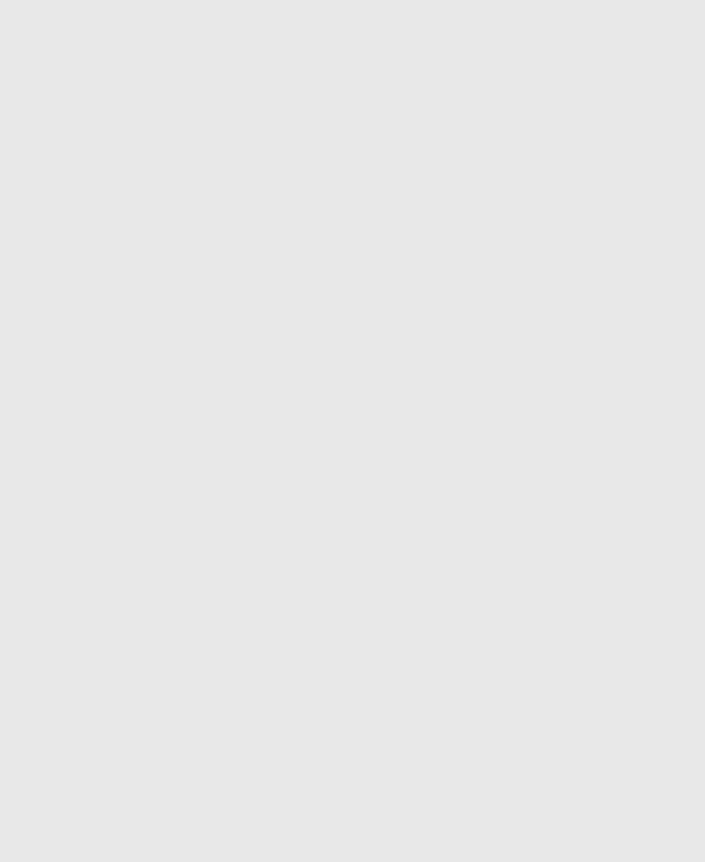
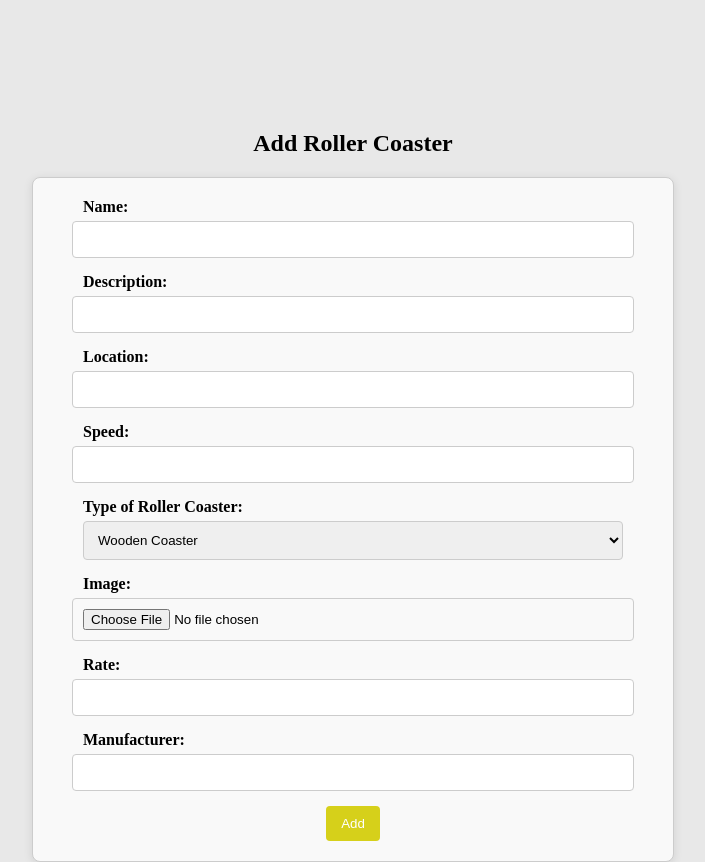
Before and after one commit to aldoseri99/Hackathon-Client, a React (Vite) app: page /about in a window 1280 px wide. Shown: the part 700-1562 px from the top of the page, without its empty margins (287-992 px from the left). Before the commit the page ends 810 px from the top, so only its background shows below. Built offline with nearby package versions, Linux system fonts and the light colour scheme.

Commit message:
Add page done

```diff
--- a/package.json
+++ b/package.json
@@ -9,6 +9,7 @@
     "preview": "vite preview"
   },
   "dependencies": {
+    "axios": "^1.7.7",
     "react": "^18.3.1",
     "react-dom": "^18.3.1",
     "react-router-dom": "^6.27.0"
--- a/src/App.css
+++ b/src/App.css
@@ -86,3 +86,51 @@ nav a {
   color: #555;
   max-width: 600px;
 }
+
+form {
+  max-width: 600px;
+  margin: 0 auto;
+  padding: 20px;
+  border: 1px solid #ccc;
+  border-radius: 8px;
+  background-color: #f9f9f9;
+  box-shadow: 0 2px 10px rgba(0, 0, 0, 0.1);
+}
+
+label {
+  display: block;
+  text-align: left;
+  margin-left: 30px;
+  margin-bottom: 5px;
+  font-weight: bold;
+}
+
+input,
+select {
+  width: 90%;
+  padding: 10px;
+  margin-bottom: 15px;
+  border: 1px solid #ccc;
+  border-radius: 4px;
+  transition: border-color 0.3s;
+}
+
+input[type="text"]:focus,
+select:focus {
+  border-color: #621708;
+  outline: none;
+}
+
+button {
+  padding: 10px 15px;
+  background-color: #d6d01a;
+  color: white;
+  border: none;
+  border-radius: 4px;
+  cursor: pointer;
+  transition: background-color 0.3s;
+}
+
+button:hover {
+  background-color: #639745;
+}
--- a/src/App.jsx
+++ b/src/App.jsx
@@ -1,10 +1,27 @@
-import { useState } from "react"
+import { useState, useEffect } from "react"
 import { Route, Routes } from "react-router-dom"
 import Nav from "./components/Nav"
 import About from "./components/About"
+import Add from "./components/Add"
+import axios from "axios"
 import "./App.css"
 
 function App() {
+  const [rollerCoaster, setRollerCoaster] = useState([])
+
+  /* const getRollerCoaster = async () => {
+    try {
+      let res = await axios.get("http://localhost:3001/rollerCoaster")
+      setRollerCoaster(res.data)
+    } catch (err) {
+      console.log(err)
+    }
+  }
+
+  useEffect(() => {
+    getRollerCoaster()
+  }, [])*/
+
   const [count, setCount] = useState(0)
 
   return (
@@ -14,6 +31,10 @@ function App() {
         <Routes>
           <Route path="/about" element={<About />} />
         </Routes>
+        <Add
+          rollerCoaster={rollerCoaster}
+          setRollerCoaster={setRollerCoaster}
+        />
       </main>
     </div>
   )
--- /dev/null
+++ b/src/components/Add.jsx
@@ -0,0 +1,130 @@
+import axios from "axios"
+import { useNavigate } from "react-router-dom"
+import { useState } from "react"
+
+const Add = ({ rollerCoaster, setRollerCoaster }) => {
+  let navigate = useNavigate()
+
+  const initialState = {
+    name: "",
+    location: "",
+    speed: "",
+    description: "",
+    image: null,
+    rating: "",
+    type: "",
+    manufacturer: "",
+  }
+
+  const [formValues, setFormValues] = useState(initialState)
+
+  const handleChange = (e) => {
+    setFormValues({ ...formValues, [e.target.id]: e.target.value })
+  }
+
+  const handleFileChange = (e) => {
+    setFormValues({ ...formValues, image: e.target.files[0] })
+  }
+
+  const handleSubmit = async (e) => {
+    e.preventDefault()
+    const formData = new FormData()
+
+    // Append all form values
+    for (const key in formValues) {
+      if (key === "image") {
+        formData.append("image", formValues[key]) // Append the file separately
+      } else {
+        formData.append(key, formValues[key])
+      }
+    }
+
+    try {
+      const response = await axios.post(
+        "http://localhost:3001/rollerCoaster",
+        formData,
+        {
+          headers: {
+            "Content-Type": "multipart/form-data",
+          },
+        }
+      )
+      console.log("Form and file uploaded successfully:", response.data)
+
+      setRollerCoaster([...rollerCoaster, response.data])
+      setFormValues(initialState)
+      navigate("/about")
+    } catch (error) {
+      console.error("Error uploading form and file:", error)
+    }
+  }
+
+  return (
+    <div>
+      <h2>Add Roller Coaster</h2>
+      <form onSubmit={handleSubmit}>
+        <label htmlFor="name">Name: </label>
+        <input
+          type="text"
+          id="name"
+          onChange={handleChange}
+          value={formValues.name}
+        />
+        <label htmlFor="description">Description: </label>
+        <input
+          type="text"
+          id="description"
+          onChange={handleChange}
+          value={formValues.description}
+        />
+        <label htmlFor="location">Location: </label>
+        <input
+          type="text"
+          id="location"
+          onChange={handleChange}
+          value={formValues.location}
+        />
+        <label htmlFor="speed">Speed: </label>
+        <input
+          type="number"
+          id="speed"
+          onChange={handleChange}
+          value={formValues.speed}
+        />
+        <label htmlFor="type">Type of Roller Coaster:</label>
+        <select id="type" onChange={handleChange} value={formValues.type}>
+          <option value="wooden"> Wooden Coaster</option>
+          <option value="steel">Steel Coaster</option>
+          <option value="inverted">Inverted Coaster</option>
+          <option value="looping">Looping Coaster</option>
+          <option value="hybird">Hybird Coaster</option>
+        </select>
+        <label htmlFor="image">Image: </label>
+        <input
+          type="file"
+          id="image"
+          name="image"
+          onChange={handleFileChange}
+        />
+        <label htmlFor="rating">Rate: </label>
+        <input
+          type="number"
+          id="rating"
+          onChange={handleChange}
+          value={formValues.rating}
+        />
+        <label htmlFor="manufacturer">Manufacturer: </label>
+        <input
+          type="text"
+          id="manufacturer"
+          onChange={handleChange}
+          value={formValues.manufacturer}
+        />
+
+        <button type="submit">Add</button>
+      </form>
+    </div>
+  )
+}
+
+export default Add
```
Also changed, not shown: 1 other file (tests, documents, lock files or other folders).
